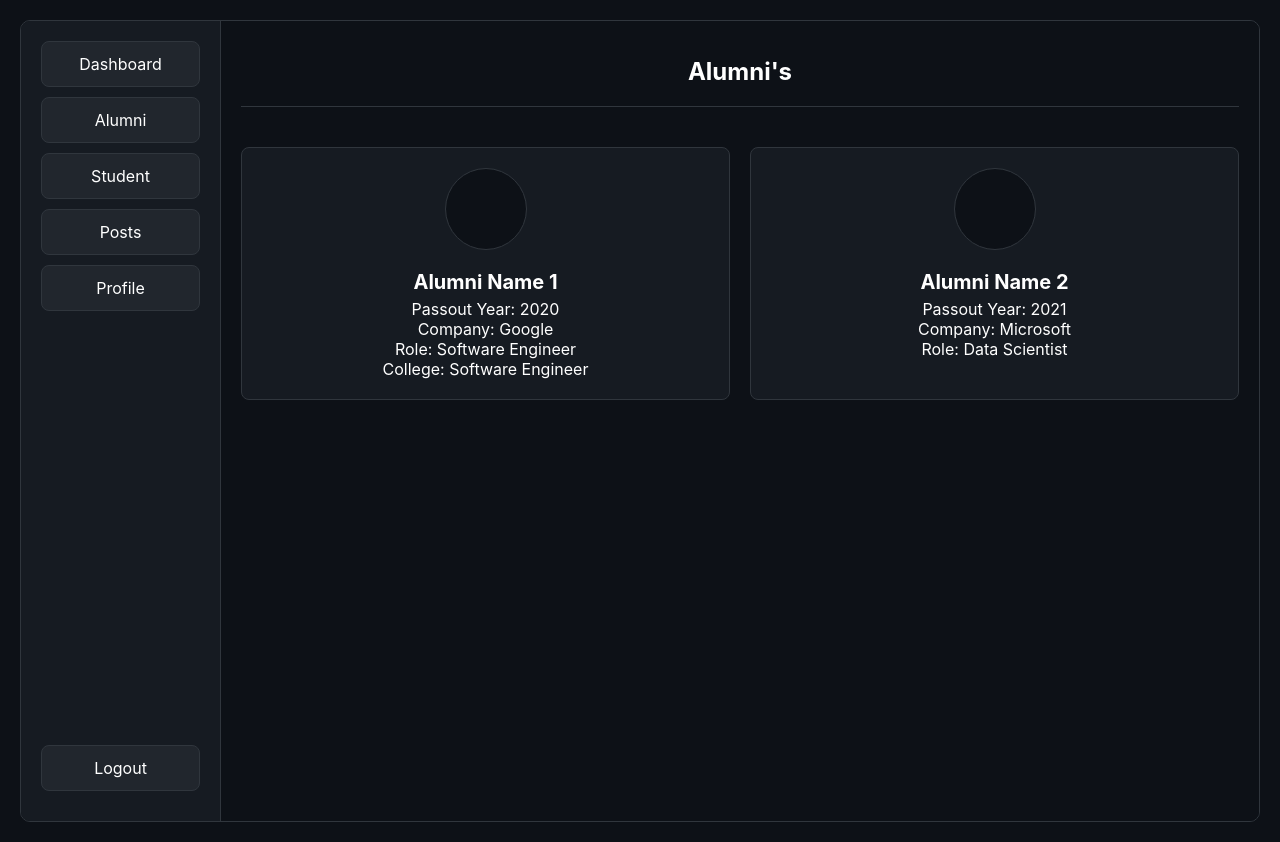
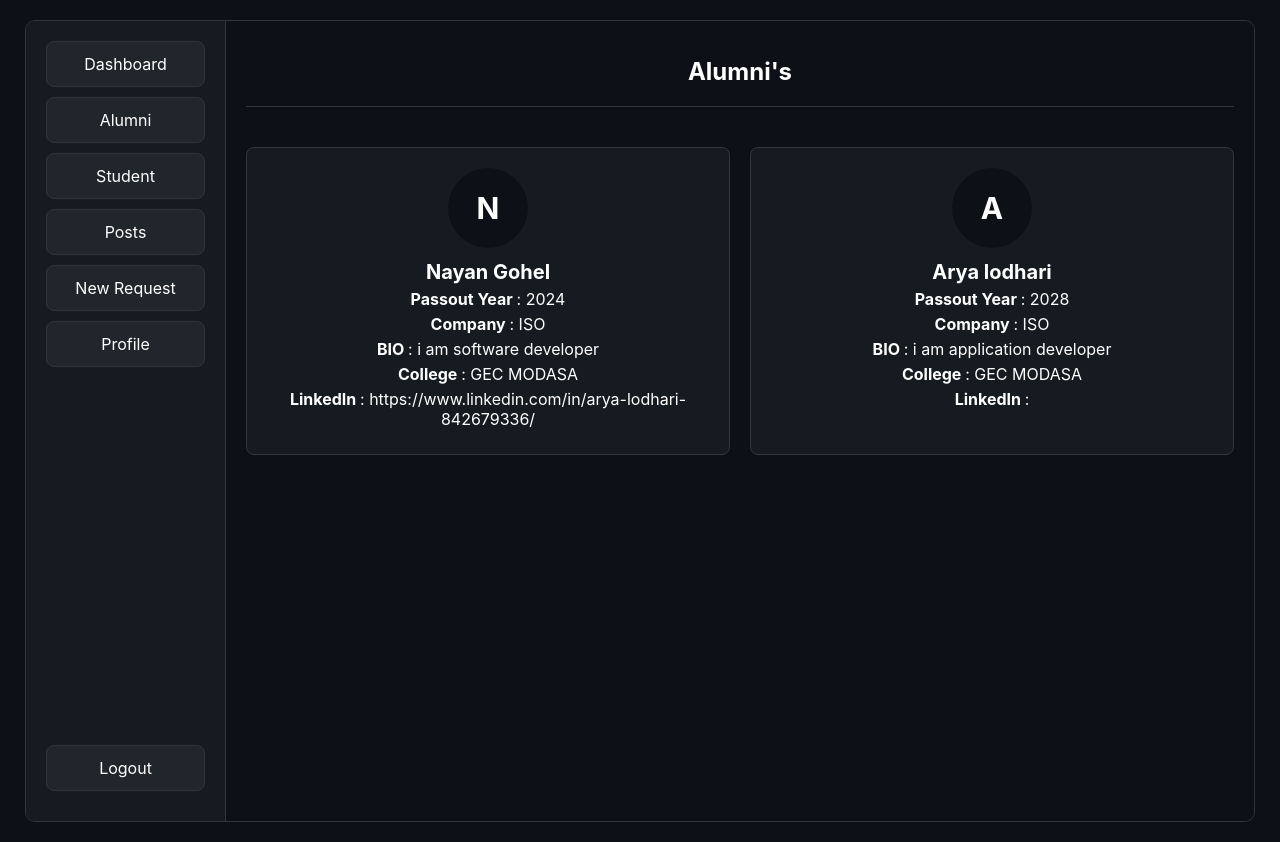
Before and after one commit to GohelBhargav13/AlumniConnect, a PHP site: page /SE_Project/admin/alumni_show.php in a window 1280 px wide. Run offline with PHP 8.4, Linux system fonts and the light colour scheme; data comes from the database, SQL or seed files in the repository.

Commit message:
Admin panel student,post,alumni all sections comp

```diff
--- a/admin/alumni_show.php
+++ b/admin/alumni_show.php
@@ -1,11 +1,34 @@
+<?php
+    include '../utills/db_conn.php';
+    //fetch alumni details
+    $fetch_alumni_data = "SELECT * FROM alumnimaster";
+    $data_res = $conn->query($fetch_alumni_data);
+
+?>
 <!DOCTYPE html>
 <html lang="en">
 <head>
     <meta charset="UTF-8">
     <meta name="viewport" content="width=device-width, initial-scale=1.0">
     <title>AlumniConnect | Admin</title>
+    <style>
+    .avatar {
+      width: 80px;
+      height: 80px;
+      background: #0d1117;
+      color: white;
+      font-size: 30px;
+      font-weight: bold;
+      border-radius: 50%;
+      display: flex;
+      align-items: center;
+      justify-content: center;
+      margin: auto;
+      margin-bottom: 12px;
+    }
+    </style>
 </head>
-<body style="margin: 0; padding: 0; font-family: 'Inter', sans-serif; background-color: #0d1117; color: white;">
+<body style="margin: 5px; padding: 0; font-family: 'Inter', sans-serif; background-color: #0d1117; color: white;">
 
     <!-- Main container for the entire page -->
     <div style="display: flex; height: 100vh; overflow: hidden; border: 1px solid #30363d; border-radius: 10px; margin: 20px;">
@@ -20,22 +43,22 @@
             <!-- Alumni cards container -->
             <div style="display: flex; flex-wrap: wrap; justify-content: flex-start; gap: 20px;">
                 <!-- Alumni Card 1 -->
+                 <?php
+                    if($data_res):
+                        while($row = $data_res->fetch_assoc()):
+                 ?>
                 <div style="width: calc(50% - 10px); background-color: #161b22; padding: 20px; border-radius: 8px; text-align: center; border: 1px solid #30363d; box-sizing: border-box;">
-                    <div style="width: 80px; height: 80px; background-color: #0d1117; border-radius: 50%; margin: 0 auto 20px auto; border: 1px solid #30363d;"></div>
-                    <h2 style="font-size: 20px; margin-top: 0; margin-bottom: 5px;">Alumni Name 1</h2>
-                    <p style="margin: 0; font-size: 16px;">Passout Year: 2020</p>
-                    <p style="margin: 0; font-size: 16px;">Company: Google</p>
-                    <p style="margin: 0; font-size: 16px;">Role: Software Engineer</p>
-                    <p style="margin: 0; font-size: 16px;">College: Software Engineer</p>
+                   <div class="avatar"><?= strtoupper(substr($row['alumni_name'] ?? 'A', 0, 1)) ?></div>
+                    <h2 style="font-size: 20px; margin-top: 0; margin-bottom: 5px;"><?= htmlspecialchars($row['alumni_name']) ?></h2>
+                    <p style="margin: 5px; font-size: 16px;"><b>Passout Year </b>: <?= htmlspecialchars($row['alumni_pass_year']) ?></p>
+                    <p style="margin: 5px; font-size: 16px;"><b>Company </b>: <?= htmlspecialchars($row['alumni_company_name']) ?></p>
+                    <p style="margin: 5px; font-size: 16px;"><b>BIO </b>: <?= htmlspecialchars($row['alumni_bio']) ?></p>
+                    <p style="margin: 5px; font-size: 16px;"><b>College </b>: <?= htmlspecialchars($row['alumni_college']) ?></p>
+                    <p style="margin: 5px; font-size: 16px;"><b>LinkedIn </b>: <a href="<?= htmlspecialchars($row['alumni_linkedIn']) ?>" style="text-decoration: none; color:white;" > <?= htmlspecialchars($row['alumni_linkedIn']) ?></a></p>
                 </div>
-                <!-- Alumni Card 2 -->
-                <div style="width: calc(50% - 10px); background-color: #161b22; padding: 20px; border-radius: 8px; text-align: center; border: 1px solid #30363d; box-sizing: border-box;">
-                    <div style="width: 80px; height: 80px; background-color: #0d1117; border-radius: 50%; margin: 0 auto 20px auto; border: 1px solid #30363d;"></div>
-                    <h2 style="font-size: 20px; margin-top: 0; margin-bottom: 5px;">Alumni Name 2</h2>
-                    <p style="margin: 0; font-size: 16px;">Passout Year: 2021</p>
-                    <p style="margin: 0; font-size: 16px;">Company: Microsoft</p>
-                    <p style="margin: 0; font-size: 16px;">Role: Data Scientist</p>
-                </div>
+                <?php endwhile;
+                    endif;
+                ?>
                 <!-- You can add more alumni cards here -->
             </div>
         </div>
--- a/admin/sidebar.php
+++ b/admin/sidebar.php
@@ -12,6 +12,7 @@
             <a href="./alumni_show.php" style="background-color: #21262d; color: white; padding: 12px; margin-bottom: 10px; text-align: center; text-decoration: none; border-radius: 8px; border: 1px solid #30363d;">Alumni</a>
             <a href="./student_show.php" style="background-color: #21262d; color: white; padding: 12px; margin-bottom: 10px; text-align: center; text-decoration: none; border-radius: 8px; border: 1px solid #30363d;">Student</a>
             <a href="./view_post_admin.php" style="background-color: #21262d; color: white; padding: 12px; margin-bottom: 10px; text-align: center; text-decoration: none; border-radius: 8px; border: 1px solid #30363d;">Posts</a>
+              <a href="#" style="background-color: #21262d; color: white; padding: 12px; margin-bottom: 10px; text-align: center; text-decoration: none; border-radius: 8px; border: 1px solid #30363d;">New Request</a>
             <a href="#" style="background-color: #21262d; color: white; padding: 12px; margin-bottom: 10px; text-align: center; text-decoration: none; border-radius: 8px; border: 1px solid #30363d;">Profile</a>
             <a href="#" style="background-color: #21262d; color: white; padding: 12px; margin-bottom: 10px; text-align: center; text-decoration: none; border-radius: 8px; border: 1px solid #30363d; margin-top: auto;">Logout</a>
         </div>
--- a/alumni/alumni_dashboard.php
+++ b/alumni/alumni_dashboard.php
@@ -226,7 +226,7 @@ $alumni_post_stmt->bind_param('i', $alumni_login_id);
           <!-- Left side: Profile card -->
           <div class="col-lg-5">
             <div class="card text-center p-4 h-100">
-              <div class="avatar"><?= strtoupper(substr($user_data_fetched['alumni_name'] ?? 'A', 0, 1)) ?></div>
+             <div class="avatar"><?= strtoupper(substr($user_data_fetched['alumni_name'] ?? 'A', 0, 1)) ?></div>
               <h5 class="mt-3"><?= htmlspecialchars($user_data_fetched['alumni_name']) ?></h5>
               <p class="mb-1"><strong>College:</strong> <?= htmlspecialchars($user_data_fetched['alumni_college']) ?></p>
               <p class="mb-1"><strong>Department:</strong> <?= htmlspecialchars($user_data_fetched['alumni_department']) ?></p>
--- a/login.php
+++ b/login.php
@@ -12,7 +12,7 @@ if ($_SERVER["REQUEST_METHOD"] === "POST") {
         $user_role = $_POST["role"];
 
         if ($user_role == "student") {
-            $exist_user = "SELECT * FROM studentmaster WHERE Enrollment_no = ? ";
+            $exist_user = "SELECT * FROM studentmaster WHERE Enrollment_no = ? AND req_status = 'accepted' ";
             $exist_user_stmt = $conn->prepare($exist_user);
             $exist_user_stmt->bind_param("i", $Entered_Enrollment);
 
```
Also changed, not shown: admin/student_show.php (+43 -16 lines), admin/view_post_admin.php (+23 -12 lines).
